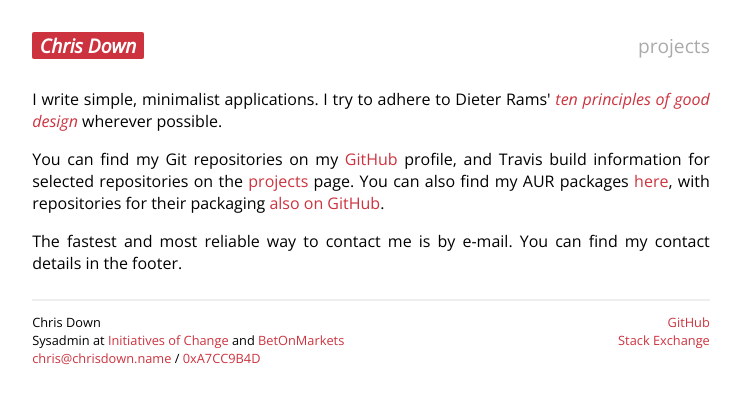
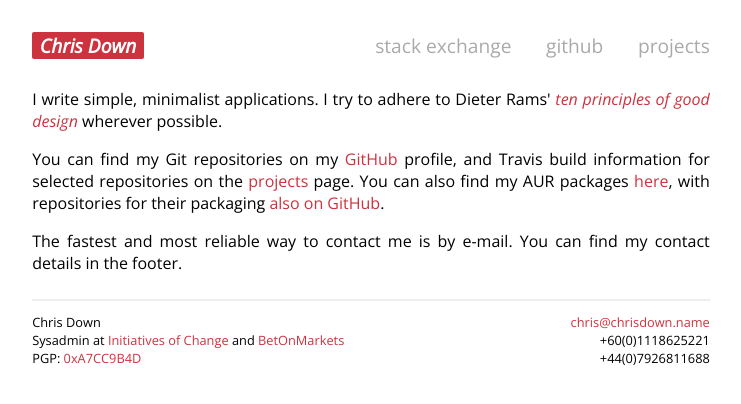
Before and after one commit to cdown/chrisdown.name, a Jekyll site: the page built from index.html, in a window 1280 px wide. Shown: the top 404 px of the page, without its empty margins (269-1010 px from the left). Built offline with Jekyll 4.4.1, drawn with Linux system fonts in a browser that asks for light colours.

Commit message:
Clean up design a little, group things better

```diff
--- a/_config.yml
+++ b/_config.yml
@@ -21,18 +21,18 @@ personal:
     email:
         scrim: chrisdown
         account: chris
+    phone:
+        malaysia: "+60(0)1118625221"
+        uk: "+44(0)7926811688"
 
 header:
     links:
+        - name: stack exchange
+          url: *stackexchange-url
+        - name: github
+          url: *github-url
         - name: projects
           url: /projects
-
-footer:
-    links:
-        - name: GitHub
-          url: *github-url
-        - name: Stack Exchange
-          url: *stackexchange-url
 
 projects:
     - name: clarity
--- a/_layouts/default.html
+++ b/_layouts/default.html
@@ -28,7 +28,7 @@
         </article>
 
         <footer>
-            <div class="contact">
+            <div class="info">
                 <p>
                     {{ site.personal.name }}<br>
                     {{ site.personal.job }} at
@@ -42,15 +42,15 @@
                         {% endif %}
                     {% endfor %}
                     <br>
-                    <a id="email" href="http://scr.im/{{ site.personal.email.scrim }}">{{ site.personal.email.account }}@...</a> / <a href="http://chrisdown.name/pgp/personal.asc">0xA7CC9B4D</a>
+                    PGP: <a href="http://chrisdown.name/pgp/personal.asc">0xA7CC9B4D</a>
                 </p>
             </div>
-            <div class="sites">
+            <div class="contact">
                 <nav>
                     <ul>
-                        {% for link in site.footer.links %}
-                            <li><a href="{{ link.url }}">{{ link.name }}</a></li>
-                        {% endfor %}
+                        <li><a id="email" href="http://scr.im/{{ site.personal.email.scrim }}">{{ site.personal.email.account }}@...</a></li>
+                        <li>{{ site.personal.phone.malaysia }}</li>
+                        <li>{{ site.personal.phone.uk }}</li>
                     </ul>
                 </nav>
             </div>
--- a/css/style.css
+++ b/css/style.css
@@ -100,23 +100,23 @@ footer {
     line-height: 1.4;
 }
 
-footer div.contact {
+footer div.info {
     float: left;
 }
 
-footer div.sites {
+footer div.contact {
     float: right;
 }
 
-footer div.sites a {
+footer div.contact a {
     font-style: normal;
 }
 
-footer div.sites nav {
+footer div.contact nav {
     text-align: right;
 }
 
-footer div.sites nav li {
+footer div.contact nav li {
     list-style: none;
 }
 
```
